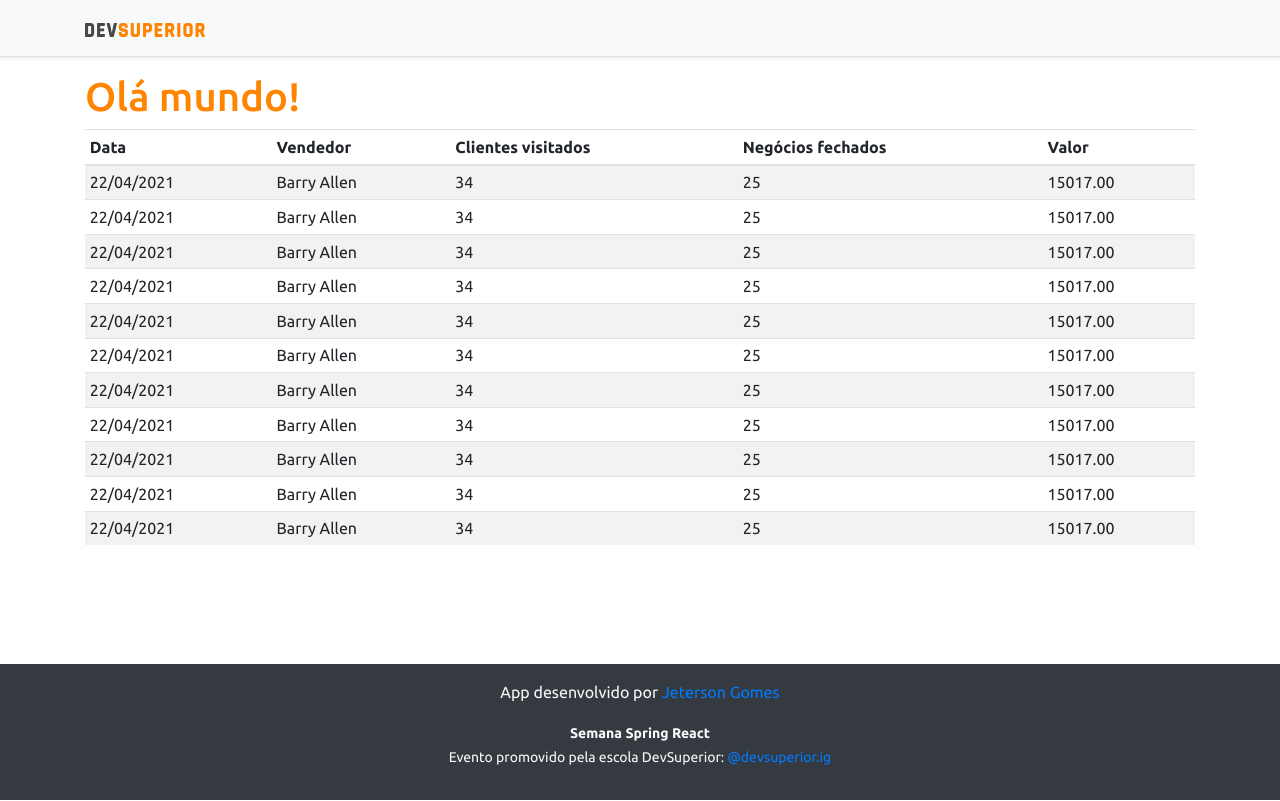
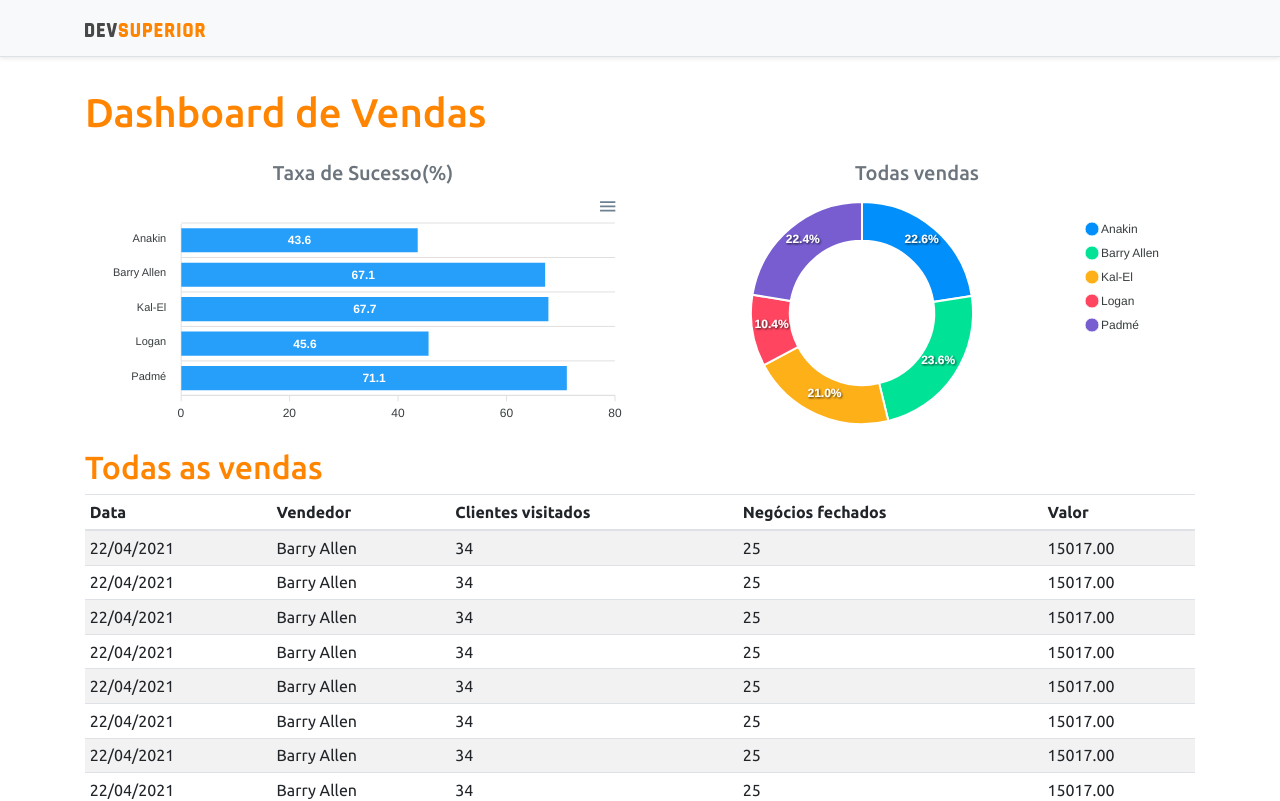
Before and after one commit to jeterson/projet-sds3, a React (Create React App) app in the folder frontend/: page / in a window 1280 px wide. Shown: the top 801 px of the page. Built offline with nearby package versions, Linux system fonts and the light colour scheme.

Commit message:
Graficos estáticos

```diff
--- a/frontend/package.json
+++ b/frontend/package.json
@@ -12,14 +12,18 @@
     "@types/node": "^12.0.0",
     "@types/react": "^17.0.0",
     "@types/react-dom": "^17.0.0",
+    "add": "^2.0.6",
+    "apexcharts": "^3.26.1",
     "bootstrap": "^4.6.0",
     "jquery": "1.9.1",
     "popper.js": "^1.16.1",
     "react": "^17.0.2",
+    "react-apexcharts": "^1.3.9",
     "react-dom": "^17.0.2",
     "react-scripts": "4.0.3",
     "typescript": "^4.1.2",
-    "web-vitals": "^1.0.1"
+    "web-vitals": "^1.0.1",
+    "yarn": "^1.22.10"
   },
   "scripts": {
     "start": "react-scripts start",
--- a/frontend/src/App.tsx
+++ b/frontend/src/App.tsx
@@ -1,13 +1,29 @@
 import NavBar from 'components/NavBar'
 import Footer from 'components/Footer'
 import DataTable from 'components/DataTable'
+import BarChart from 'components/BarChart'
+import DonutChart from 'components/DonutChart'
 
 function App() {
   return (
     <>
       <NavBar />
       <div className="container">
-        <h1 className="text-primary">Olá mundo!</h1>
+        <h1 className="text-primary py-3">Dashboard de Vendas</h1>
+
+        <div className="row px-3">
+          <div className="col-sm-6">
+            <h5 className="text-center text-secondary">Taxa de Sucesso(%)</h5>
+            <BarChart/>
+          </div>
+          <div className="col-sm-6">
+          <h5 className="text-center text-secondary">Todas vendas</h5>
+            <DonutChart/>
+          </div>
+        </div>
+        <div className="py3">
+          <h2 className="text-primary">Todas as vendas</h2>
+        </div>
         <DataTable />
       </div>
       <Footer />
--- /dev/null
+++ b/frontend/src/components/BarChart/index.tsx
@@ -0,0 +1,30 @@
+import Chart from 'react-apexcharts'
+const BarChart = () => {
+
+    const options = {
+        plotOptions: {
+            bar: {
+                horizontal: true,
+            }
+        },
+    };
+
+    const mockData = {
+        labels: {
+            categories: ['Anakin', 'Barry Allen', 'Kal-El', 'Logan', 'Padmé']
+        },
+        series: [
+            {
+                name: "% Sucesso",
+                data: [43.6, 67.1, 67.7, 45.6, 71.1]
+            }
+        ]
+    };
+
+
+    return (
+        <Chart options={{...options, xaxis: mockData.labels}} series={mockData.series} type="bar" height="240"></Chart>
+    );
+}
+
+export default BarChart;
--- /dev/null
+++ b/frontend/src/components/DonutChart/index.tsx
@@ -0,0 +1,21 @@
+import Chart from 'react-apexcharts'
+const DonutChart = () => {
+
+    const mockData = {
+        series: [477138, 499928, 444867, 220426, 473088],
+        labels: ['Anakin', 'Barry Allen', 'Kal-El', 'Logan', 'Padmé']
+    }
+
+    const options = {
+        legend: {
+            show: true
+        }
+    }
+
+
+    return (
+        <Chart options={{...options, labels: mockData.labels}} series={mockData.series} type="donut" height="240"></Chart>
+    );
+}
+
+export default DonutChart;
```
Also changed, not shown: 1 other file (tests, documents, lock files or other folders).
